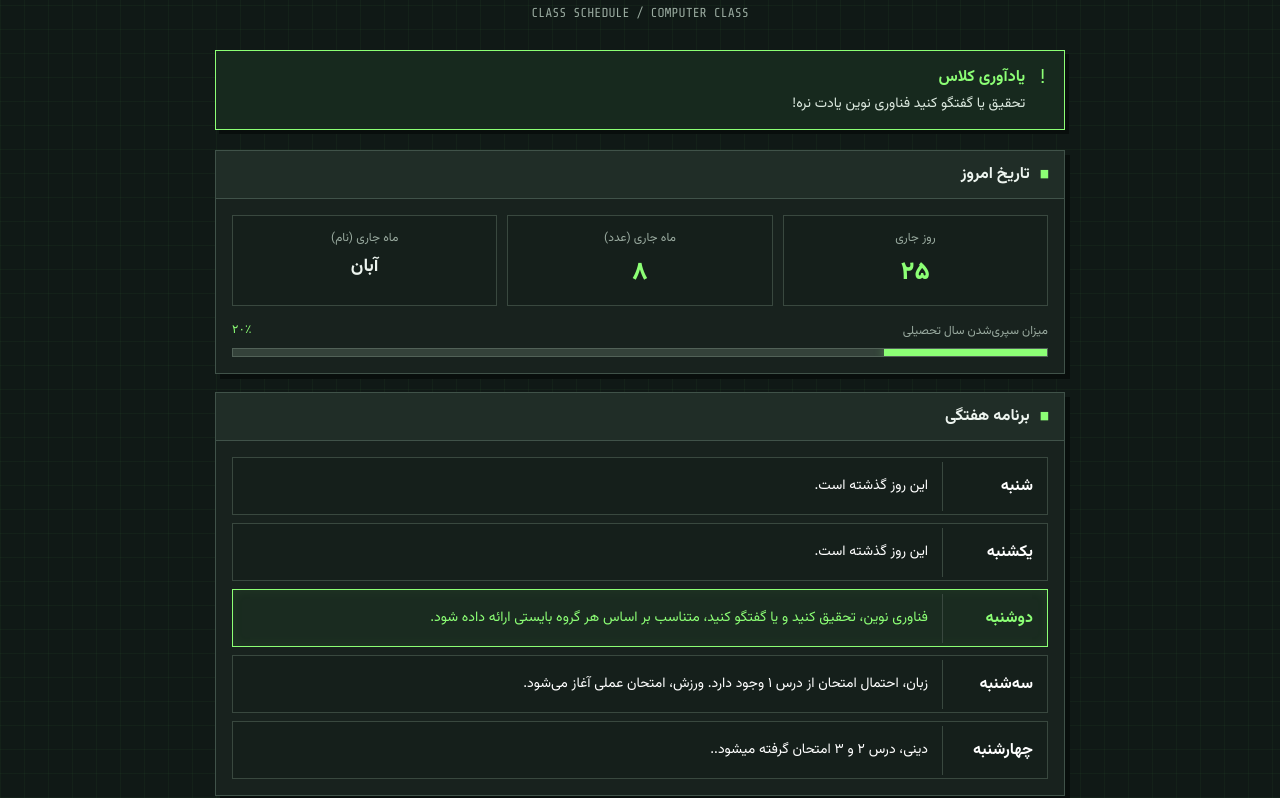
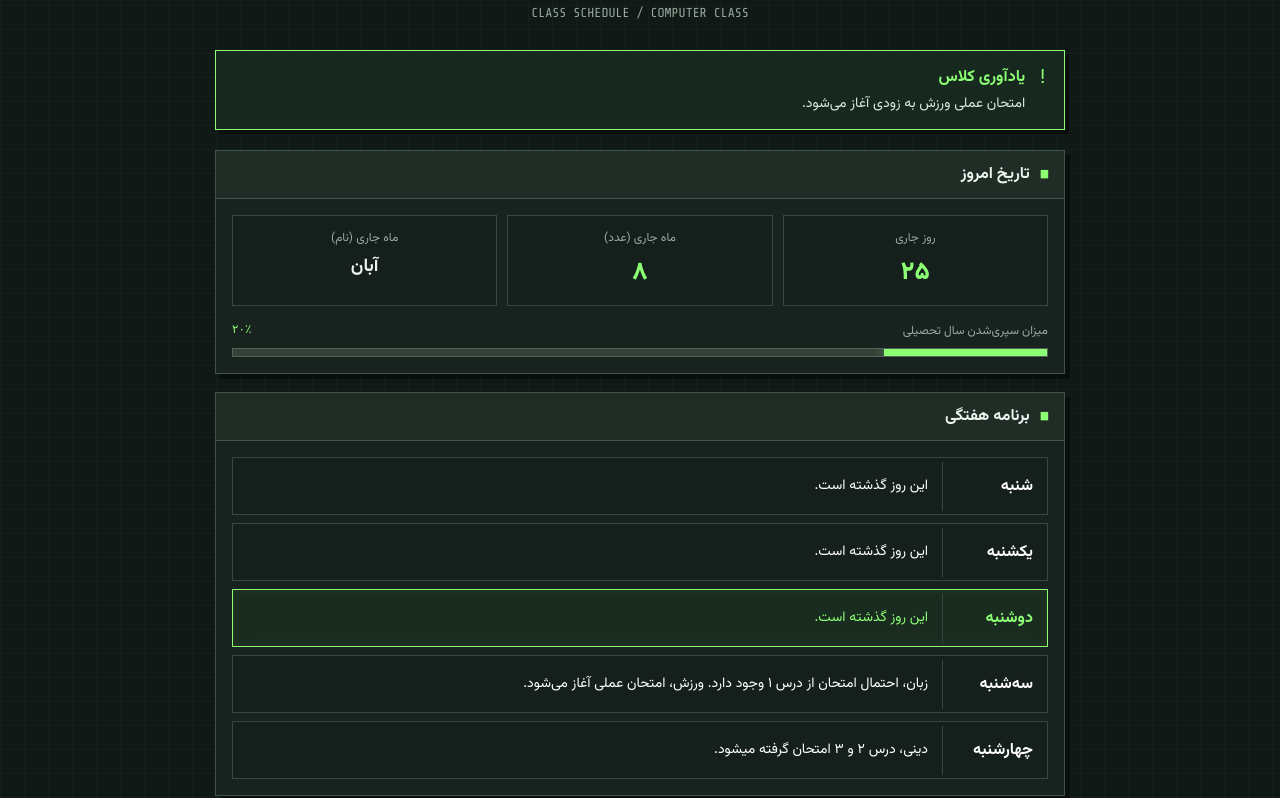
Before and after one commit to javad-rahimi/11payegah, a plain HTML site: page index.html in a window 1280 px wide. Shown: the part 331-1129 px from the top of the page. Drawn offline with nearby package versions, Linux system fonts and the light colour scheme.

Commit message:
Update index.html

```diff
--- a/index.html
+++ b/index.html
@@ -492,7 +492,7 @@ font-size:10px
 <div style="flex:1">
 <div class="notice-title">یادآوری کلاس</div>
 <div class="notice-text">
-تحقیق یا گفتگو کنید فناوری نوین یادت نره!
+امتحان عملی ورزش به زودی آغاز می‌شود.
 </div>
 </div>
 </section>
@@ -558,7 +558,7 @@ font-size:10px
 
 <div class="day" data-day="دوشنبه">
 <div class="day-name">دوشنبه</div>
-<div class="day-entry">فناوری نوین، تحقیق کنید و یا گفتگو کنید، متناسب بر اساس هر گروه بایستی ارائه داده شود.</div>
+<div class="day-entry">این روز گذشته است.</div>
 </div>
 
 <div class="day" data-day="سه‌شنبه">
@@ -568,7 +568,7 @@ font-size:10px
 
 <div class="day" data-day="چهارشنبه">
 <div class="day-name">چهارشنبه</div>
-<div class="day-entry">دینی، درس ۲ و ۳ امتحان گرفته میشود..</div>
+<div class="day-entry">دینی، درس ۲ و ۳ امتحان گرفته میشود.</div>
 </div>
 
 </div>
```
